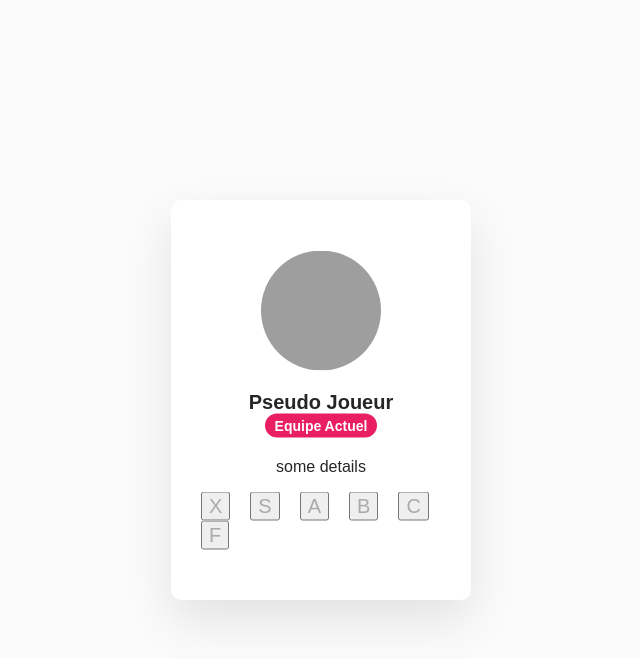
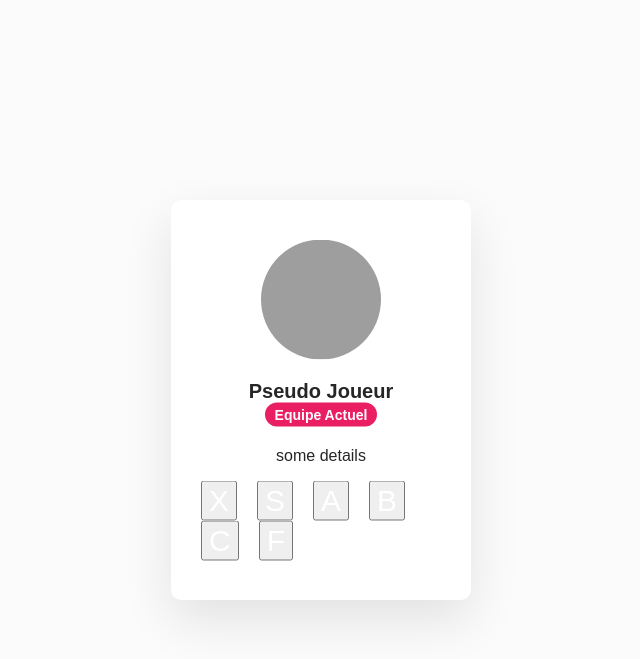
Before and after one commit to Carnagiul/R6Meter, a PHP site: page /Page/home.php in a window 1280 px wide. Shown: the top 659 px of the page, without its empty margins (319-959 px from the left). Run offline with PHP 8.4, Linux system fonts and the light colour scheme; grey boxes are pictures that could not be loaded.

```diff
--- a/Page/home.php
+++ b/Page/home.php
@@ -92,14 +92,14 @@ body {
 }
 .card .box ul li button {
     display:block;
-    color:#aaa;
+    color:white;
     margin:0 10px;
-    font-size:20px;
+    font-size:30px;
     transition:0.5s;
     text-align:center;
 }
 .card .box ul li:hover button {
-    color:#e91e63;
+    color:white;
     transform:rotateY(360deg);
 }
 </style>
```
